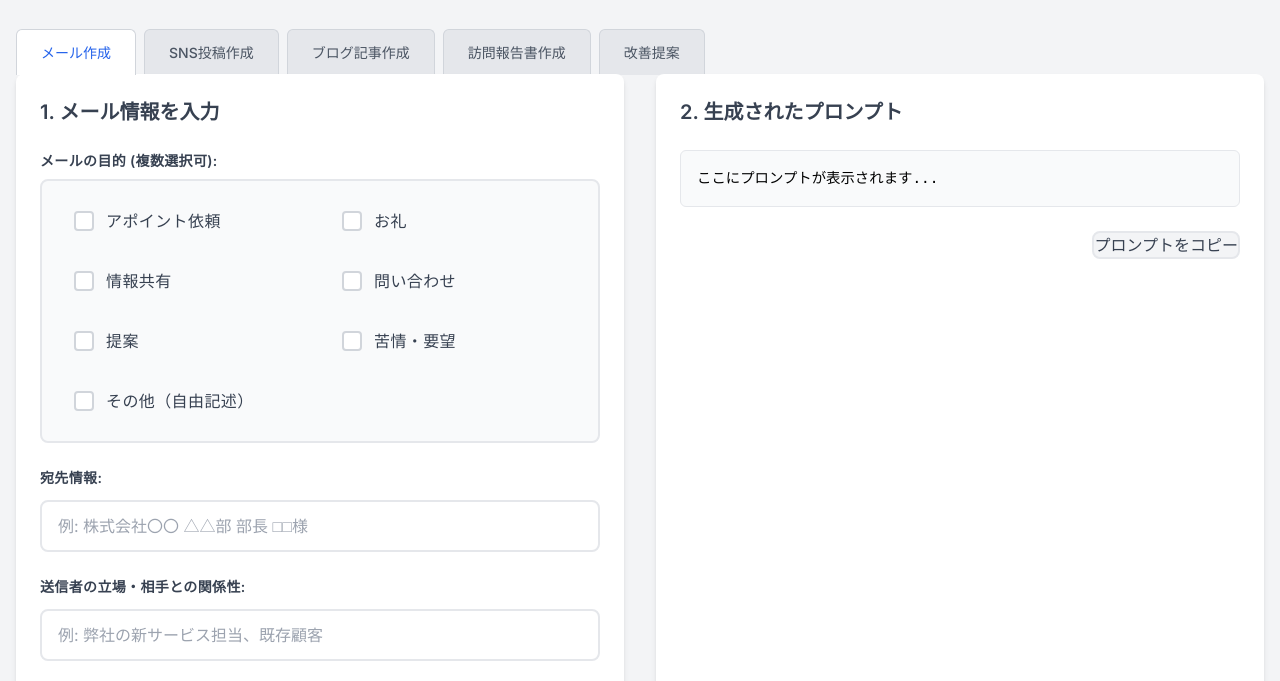
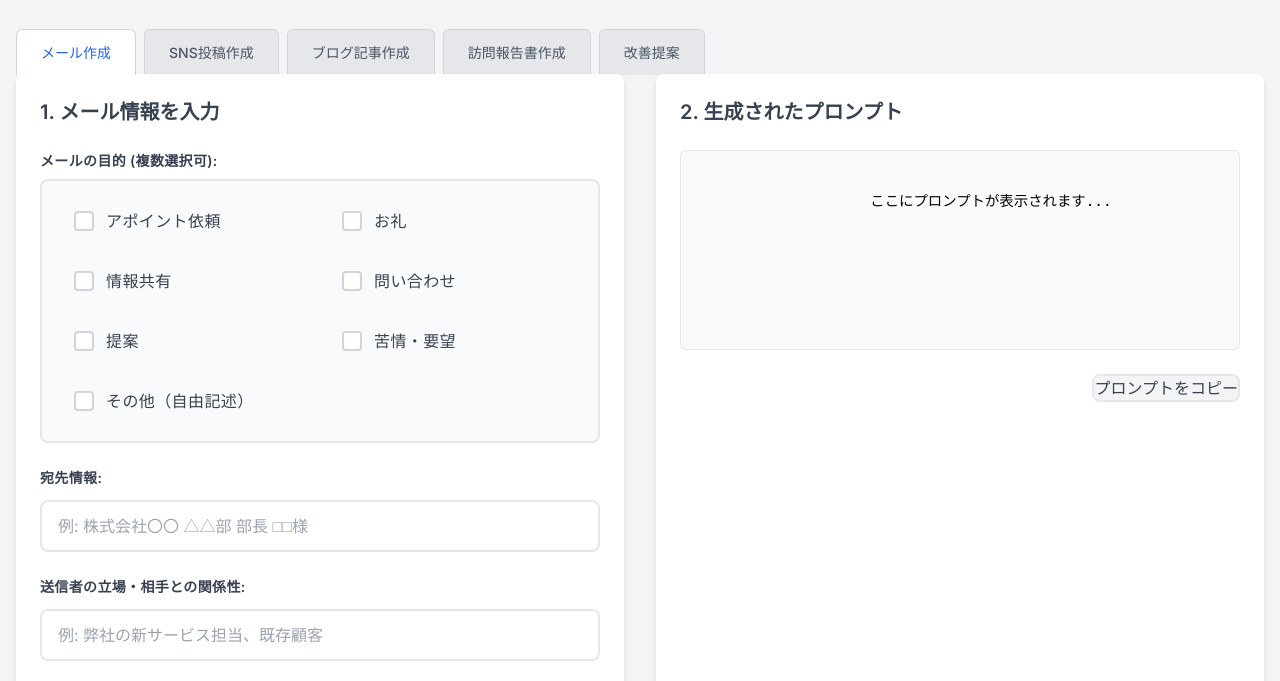
Before and after one commit to hideyuki-ogawa/prompt-maker, a website: page index.html in a window 1280 px wide. Shown: the part 119-800 px from the top of the page. Drawn offline with nearby package versions, Linux system fonts and the light colour scheme.

Commit message:
Revert "fix: プロンプト出力ボックスのテキスト配置を修正"
This reverts commit 9e035fce9f5b9afca9b859591d4a00046e2089a4.

```diff
--- a/index.html
+++ b/index.html
@@ -168,7 +168,7 @@
 
             <section class="preview-section">
                 <h2 class="text-xl font-semibold text-gray-700 mb-6">2. 生成されたプロンプト</h2>
-                <div id="promptOutput" class="prompt-output text-left block">
+                <div id="promptOutput" class="prompt-output">
                     ここにプロンプトが表示されます...
                 </div>
                 <div class="mt-6 text-right">
--- a/style.css
+++ b/style.css
@@ -262,24 +262,16 @@ button {
     font-size: 0.9em;
     line-height: 1.6;
     overflow-x: auto; /* Horizontal scroll for long lines */
-    /* Tailwindのスタイルを上書き */
-    /* Tailwindのリセットを完全に上書き */
-    all: revert;  /* 一旦全てのスタイルをリセット */
+    text-align: left !important; /* Force left alignment */
+    /* Use flex to ensure content starts at top-left */
+    display: block;
 
-    /* 必要なスタイルを再定義 */
-    text-align: left !important;
-    display: block !important;
-    box-sizing: border-box;
-    width: 100%;
-
-    /* 上記で消えたスタイルを再適用 */
-    background-color: #f9fafb;
-    border: 1px solid #e5e7eb;
-    padding: 16px;
-    border-radius: 6px;
-    font-family: 'SFMono-Regular', Consolas, 'Liberation Mono', Menlo, Courier, monospace;
-    font-size: 0.9em;
-    line-height: 1.6;
+    position: relative;
+    left: 0;
+    right: auto;
+    float: none;
+    clear: both;
+    margin: 0;
 }
 
 /* Mobile prompt output styling */
```
